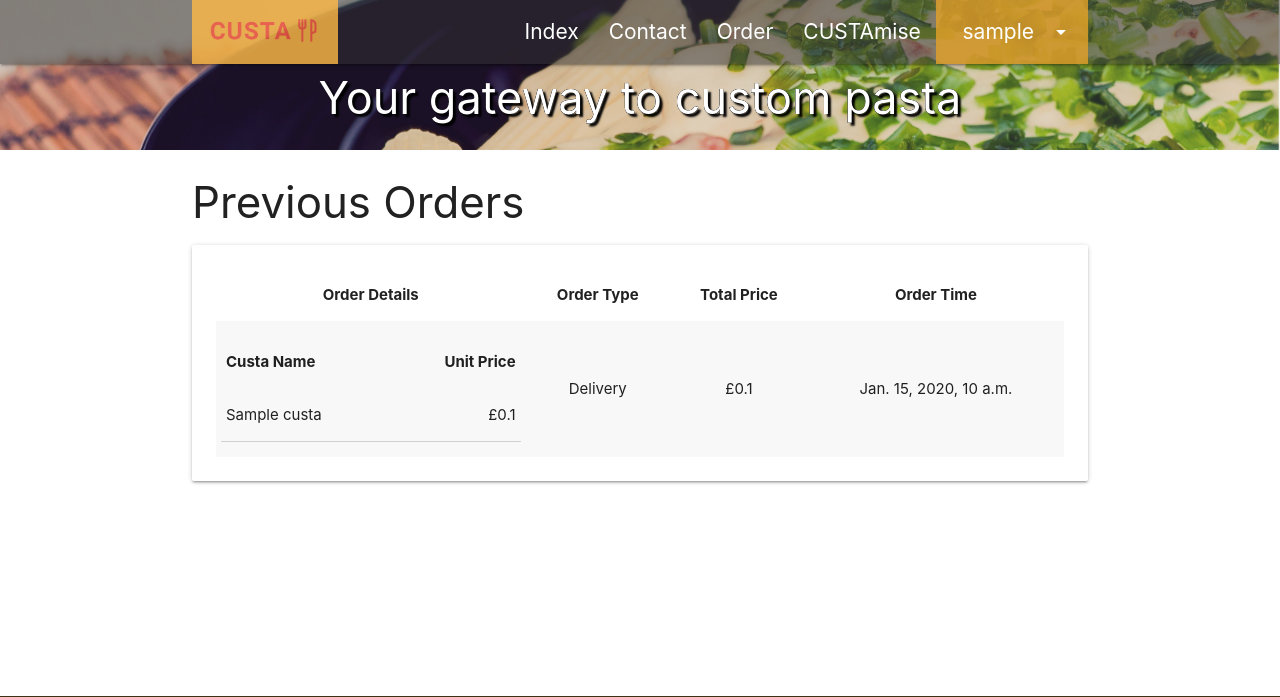
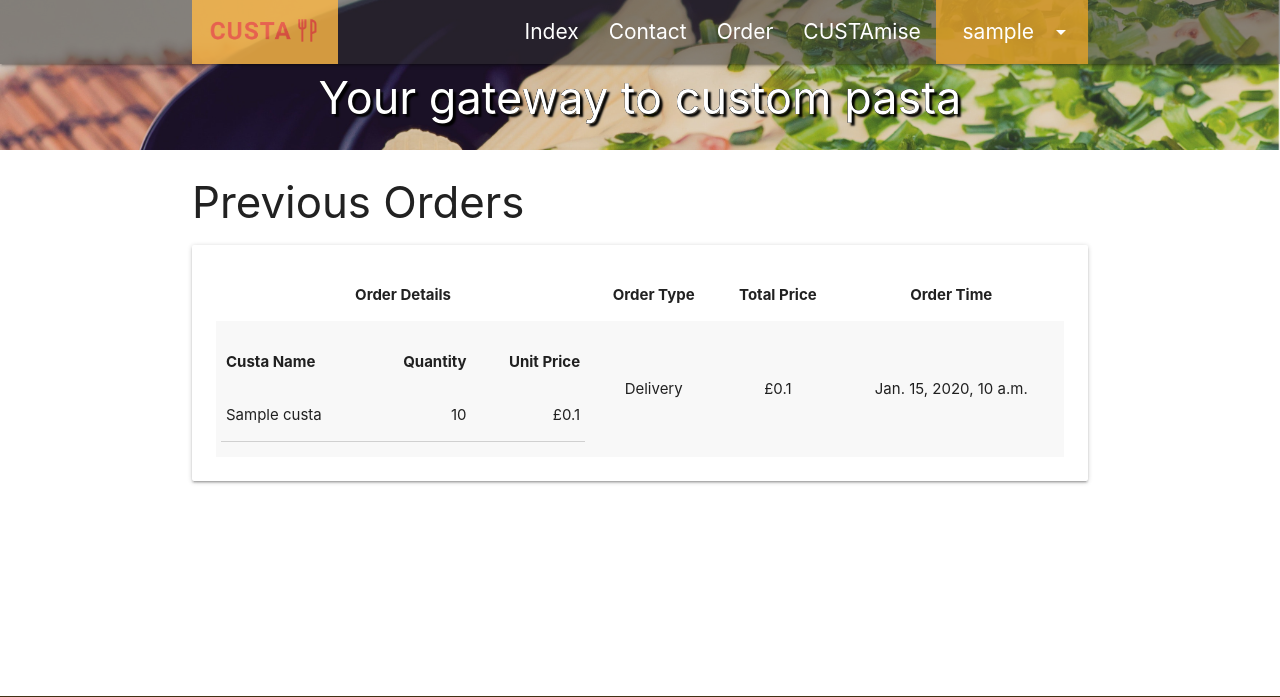
Before and after one commit to RP0001/custa_falcon_x, a Django app: page /custa/order-history/ in a window 1280 px wide. Shown: the top 697 px of the page. Run offline with Django 3.2, Linux system fonts and the light colour scheme; a user stored in the database is signed in; tables that the repository leaves empty hold one stand-in row (values such as "Sample post"); some libraries are stand-ins or nearby versions.

Commit message:
order-history bug fix

```diff
--- a/static/css/custa.css
+++ b/static/css/custa.css
@@ -43,6 +43,10 @@ pre {
 
 .collapsible-body{
     padding: 0rem!important;
+}
+
+.right-align{
+    text-align: right!important;
 }
 
 .hero-image {
--- a/templates/custa/order-history.html
+++ b/templates/custa/order-history.html
@@ -25,14 +25,16 @@
                             <thead>
                             <tr>
                                 <th>Custa Name</th>
-                                <th style="text-align: right">Unit Price</th>
+                                <th class="right-align">Quantity</th>
+                                <th class="right-align">Unit Price</th>
                             </tr>
                             </thead>
                             {% for order_custa in order_custas_queryset %}
                                 <tbody>
                                 <tr style="border-bottom: 1px solid #d0d0d0">
                                     <td>{{ order_custa.custa }}</td>
-                                    <td style="text-align: right"><span
+                                    <td class="right-align">{{ order_custa.quantity }}</td>
+                                    <td class="right-align"><span
                                             class="price">{{ order_custa.custa.price }}</span></td>
                                 </tr>
                                 </tbody>
```
